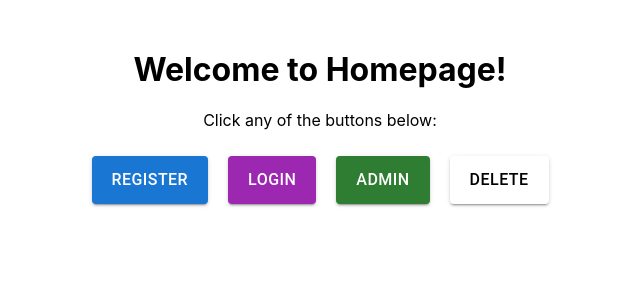
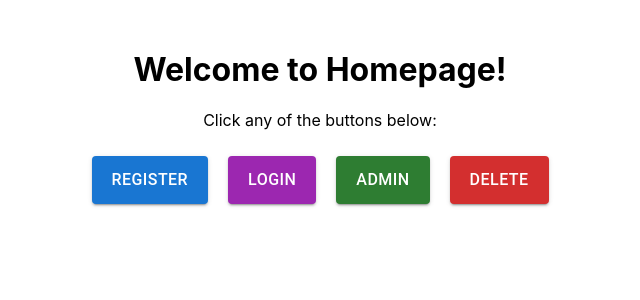
Before and after one commit to amb002/TMP-project, a React (Create React App) app in the folder frontend/: page / in a window 1280 px wide. Shown: the top 300 px of the page, without its empty margins (320-960 px from the left). Built offline with nearby package versions, Linux system fonts and the light colour scheme.

Commit message:
edit deletion fe

```diff
--- a/frontend/src/views/homepage/Homepage.jsx
+++ b/frontend/src/views/homepage/Homepage.jsx
@@ -35,7 +35,7 @@ function Homepage() {
                 <Button variant="contained" color="primary" onClick={() => handleClick(1)} style={buttonStyle}>Register</Button>
                 <Button variant="contained" color="secondary" onClick={() => handleClick(2)} style={buttonStyle}>Login</Button>
                 <Button variant="contained" color="success" onClick={() => handleClick(3)} style={buttonStyle}>Admin</Button>
-                <Button variant="contained" color="red" onClick={() => handleClick(4)} style={buttonStyle}>Delete</Button>
+                <Button variant="contained" color="error" onClick={() => handleClick(4)} style={buttonStyle}>Delete</Button>
             </div>
             <div style={{ marginTop: '20px' }}>
                 {renderForm()}
--- a/frontend/src/views/homepage/forms/Delete.jsx
+++ b/frontend/src/views/homepage/forms/Delete.jsx
@@ -16,7 +16,7 @@ const DeleteFingerprint = () => {
     }
 
     try {
-      const response = await axios.delete(`http://localhost:8000/fingerprint/${fingerprintId}`);
+      const response = await axios.post(`http://localhost:8000/delete/${fingerprintId}`);
       setMessage(response.data.message);
       setFingerprintId("");
     } catch (err) {
```
